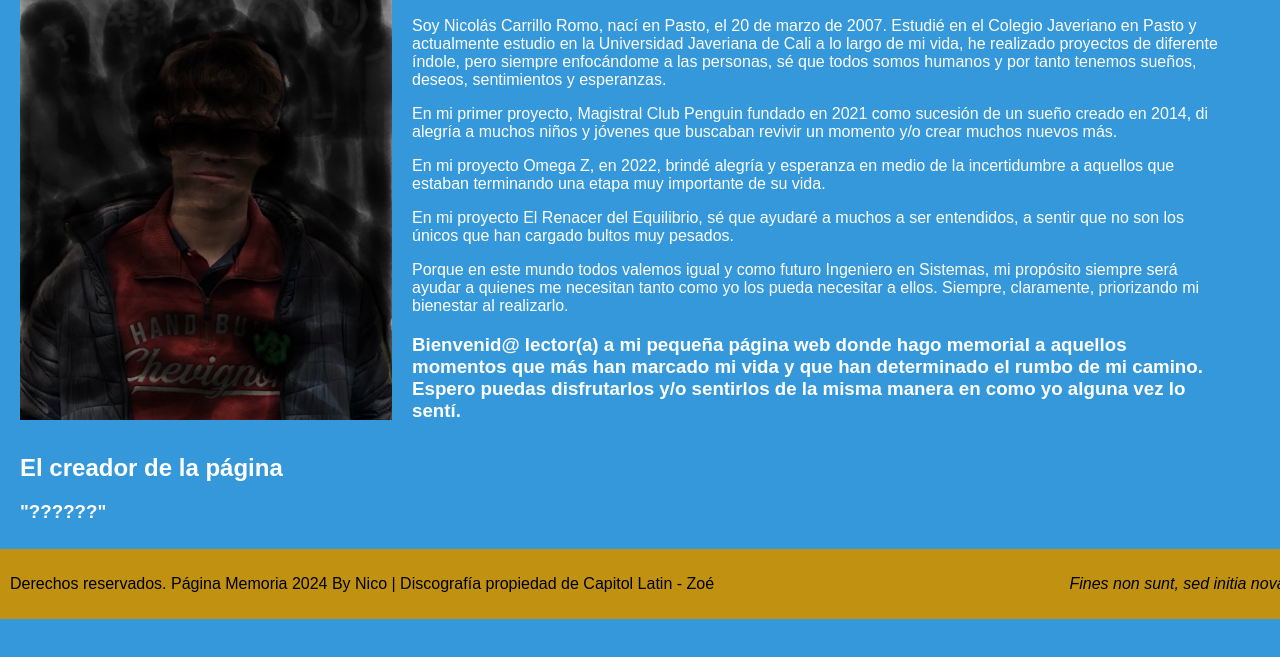
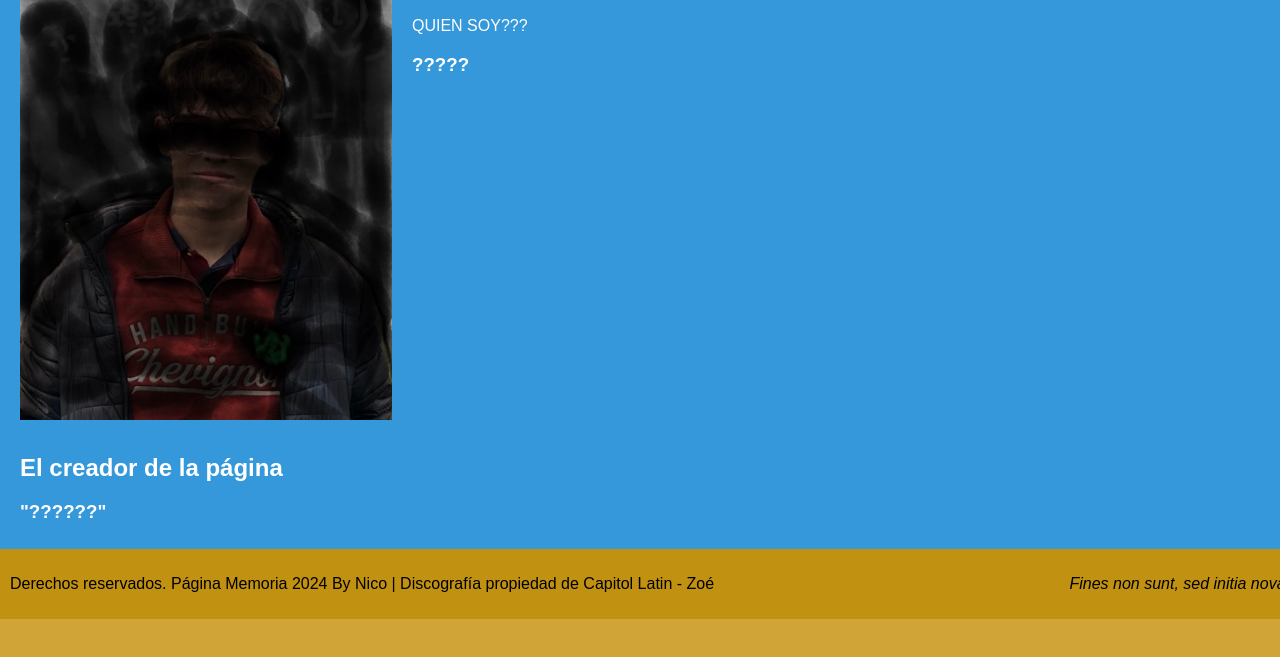
Before and after one commit to iamnicocr/iamnicocr.github.io, a plain HTML site: page about.html in a window 1280 px wide. Shown: the part 181-838 px from the top of the page. After the commit the page ends 800 px from the top, so only its background shows below. Drawn offline with Linux system fonts and the light colour scheme.

Commit message:
NIGHTMARE

```diff
--- a/about.html
+++ b/about.html
@@ -96,20 +96,9 @@
         </div>
         <div class="content">
             <h2>Sobre el Creador</h2>
-            <p>Soy Nicolás Carrillo Romo, nací en Pasto, el 20 de marzo de 2007. Estudié en el Colegio Javeriano en Pasto y actualmente estudio en la Universidad Javeriana de Cali
-                a lo largo de mi vida, he realizado proyectos de diferente índole, pero siempre enfocándome a las personas, sé que todos somos humanos y por tanto tenemos sueños,
-                deseos, sentimientos y esperanzas.
-            <p>En mi primer proyecto, Magistral Club Penguin fundado en 2021 como sucesión de un sueño creado en 2014, di alegría a muchos niños y jóvenes que
-                buscaban revivir un momento y/o crear muchos nuevos más. </p>
-            <p>En mi proyecto Omega Z, en 2022, brindé alegría y esperanza en medio de la incertidumbre a aquellos que estaban
-                terminando una etapa muy importante de su vida.</p>
-            <p>En mi proyecto El Renacer del Equilibrio, sé que ayudaré a muchos a ser entendidos, a sentir que no son los únicos que
-                han cargado bultos muy pesados. </p>
-            <p>Porque en este mundo todos valemos igual y como futuro Ingeniero en Sistemas, mi propósito siempre será ayudar a quienes me necesitan tanto
-                como yo los pueda necesitar a ellos. Siempre, claramente, priorizando mi bienestar al realizarlo.
+            <p>QUIEN SOY???
             </p>
-            <h3>Bienvenid@ lector(a) a mi pequeña página web donde hago memorial a aquellos momentos que más han marcado mi vida y que han determinado el rumbo de mi camino. Espero puedas disfrutarlos y/o sentirlos
-                de la misma manera en como yo alguna vez lo sentí.
+            <h3>?????
             </h3>
             <br></br>
             <br></br>
```
